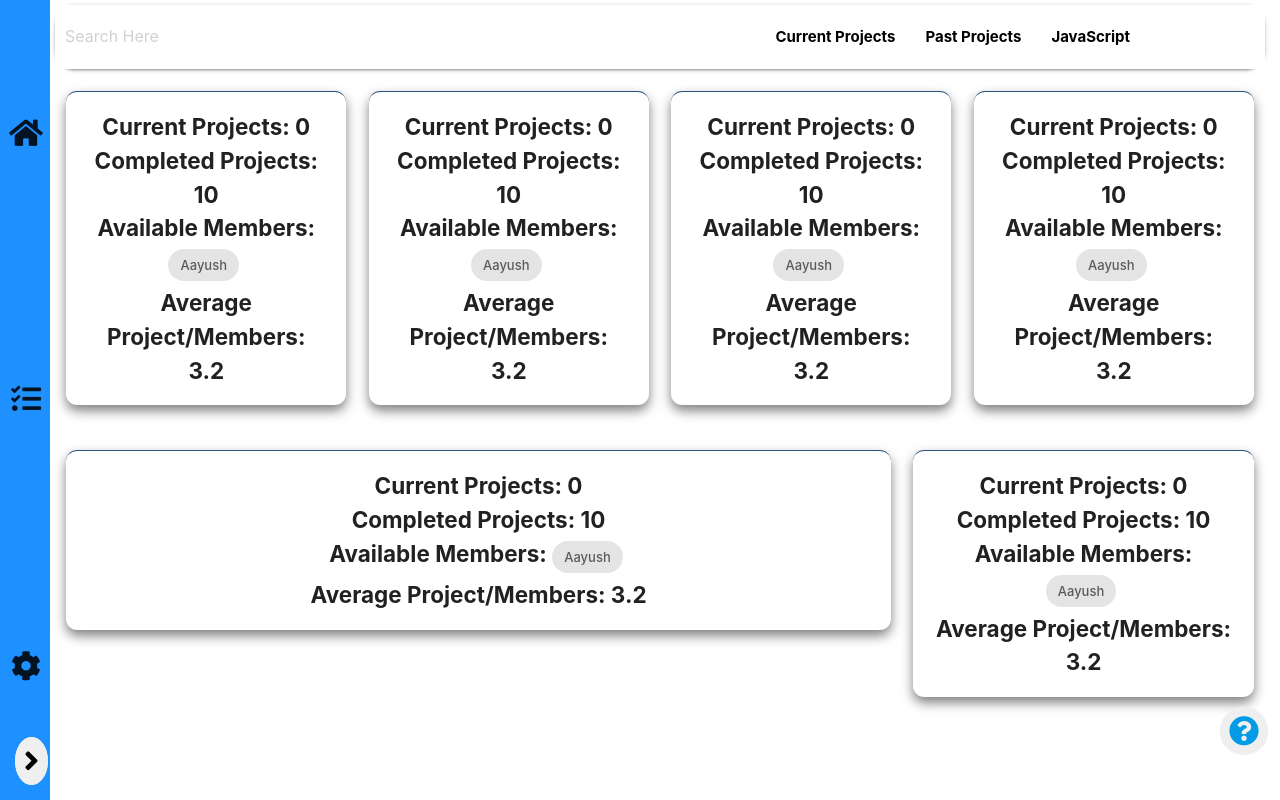
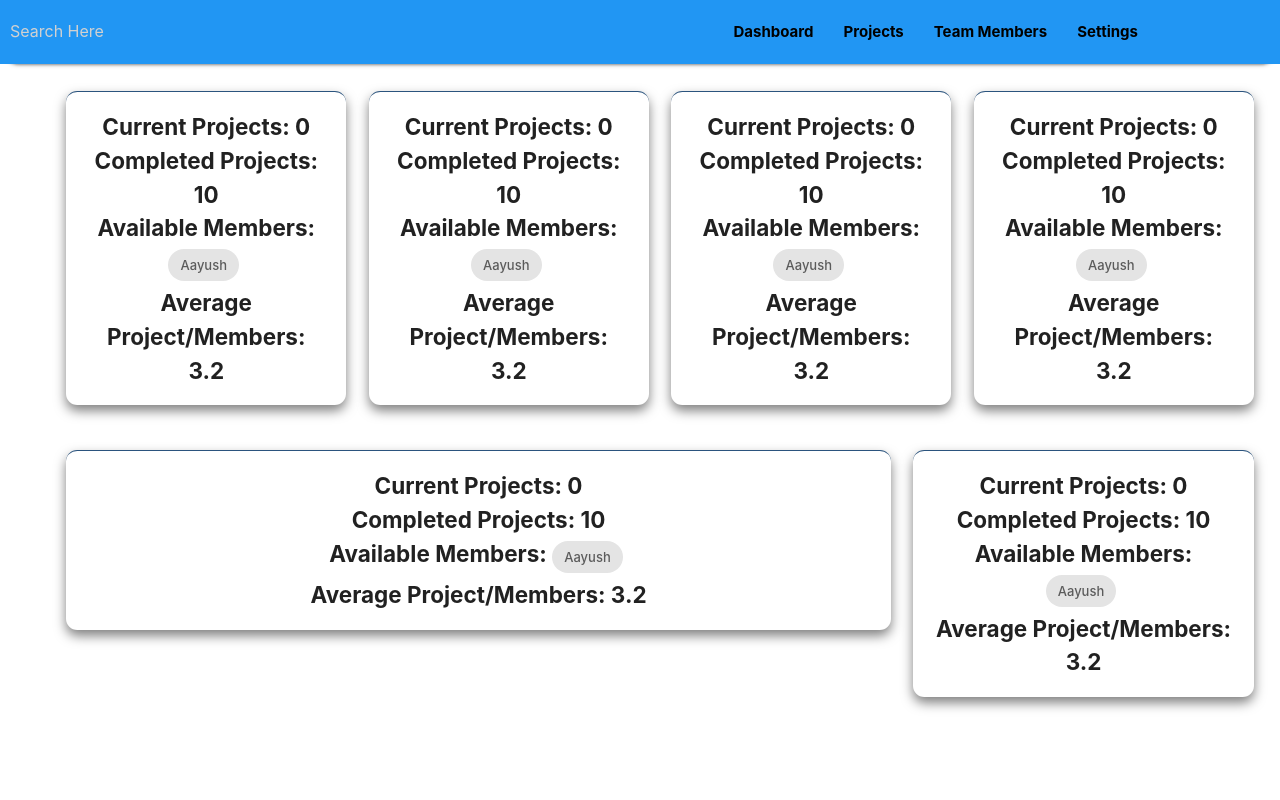
Before and after one commit to LSBDCMonroe/project-management-app, a React (Create React App) app: page / in a window 1280 px wide. Both pictures are taken after a click on the button "LOGIN". Shown: the top 800 px of the page. Built offline with nearby package versions, Linux system fonts and the light colour scheme.

Commit message:
readded navbar to all pages

```diff
--- a/src/App.tsx
+++ b/src/App.tsx
@@ -16,13 +16,13 @@ export default class App extends React.Component <{}, Props>{
   render(){
     return(
         <Router>
-          <Navbar loggedin = {this.state.loggedin} showNav={this.state.showNav} hide={()=>{this.setState({showNav: !this.state.showNav})}}/>
             {this.state.loggedin?
+            <><Navbar/>
             <Switch>
               <Route path="/projects" render={()=> <Projects {...this.state} />} />
               <Route path="/setting" component={Setting} />
               <Route path="*" render={()=> <Home {...this.state}  />} />
-            </Switch>
+            </Switch></>
            :<Switch>
               <Route path="*" render={()=> <Startpage onChange={(e:any)=>{this.setState({userName: e.target.value})}}
                                                     login={()=>{this.setState({loggedin: true})}}/>} />
--- a/src/components/Navbar.tsx
+++ b/src/components/Navbar.tsx
@@ -19,7 +19,7 @@ const FloatBtn = styled.button`
     bottom: 3em;`;
 
 const active = {textShadow: "2px 2px 4px #000000" , color: "white"};
-const Navbar = ({showNav, hide, loggedin}: any)=> (
+const SideNavbar = ({showNav, hide, loggedin}: any)=> (
   <div>
     <div className={(showNav && loggedin? "show": "hide") + " left-nav-bar"}>
 
@@ -32,18 +32,19 @@ const Navbar = ({showNav, hide, loggedin}: any)=> (
   </div>
   );
 
-const Navbar2 = ({}) => (
+const Navbar = ({}) => (
 
-  <nav className="white custom-border-radius">
-    <div className="nav-wrapper white">
+  <nav className="blue custom-border-radius">
+    <div className="nav-wrapper blue">
       <div className="input-field col s3">
           <input placeholder={"Search Here"} type="text"/>
       </div>
       <div className="navbar-right-content">
         <ul id="nav-mobile" className="right hide-on-med-and-down custom-navbar bold">
-          <li><a href="sass.html">Current Projects</a></li>
-          <li><a href="badges.html">Past Projects</a></li>
-          <li><a href="collapsible.html">JavaScript</a></li>
+          <li><NavLink to="/home">Dashboard</NavLink></li>
+          <li><NavLink to="/projects">Projects</NavLink></li>
+          <li><NavLink to="/projects">Team Members</NavLink></li>
+          <li><NavLink to="/setting">Settings</NavLink></li>
         </ul>
       </div>
 
@@ -52,4 +53,4 @@ const Navbar2 = ({}) => (
 
 );
 
-export {Navbar, Navbar2};
+export {Navbar,SideNavbar};
--- a/src/components/index.tsx
+++ b/src/components/index.tsx
@@ -1,6 +1,6 @@
 import Header from './Header';
 import Loader from './Loader';
-import {Navbar, Navbar2} from './Navbar';
+import {Navbar, SideNavbar} from './Navbar';
 import Dashboard from './Dashboard';
 import UpperDashboard from './UpperDashboard';
 import MiddleDashboard from './MiddleDashboard';
@@ -10,4 +10,4 @@ import Modal from './Modal';
 import Footer from './Footer';
 import SelectInput from './SelectInput';
 
-export {Header, Loader, Navbar, Navbar2, Project, Modal, SelectInput, Dashboard, Footer};
+export {Header, Loader, Navbar, SideNavbar, Project, Modal, SelectInput, Dashboard, Footer};
--- a/src/pages/Home.tsx
+++ b/src/pages/Home.tsx
@@ -1,7 +1,7 @@
 import React from 'react';
 import styled from 'styled-components';
 import {Footer} from '../components';
-import {Navbar,Navbar2,Dashboard} from '../components';
+import {Navbar,Dashboard} from '../components';
 
 
 
@@ -19,13 +19,7 @@ const Wrapper = styled.div`
 
 const Home = ({userName}:{userName: string})=>
   <Wrapper className="">
-      <Navbar/>
-      <Navbar2/>
       <Dashboard/>
-
-
-
-
       <Footer/>
   </Wrapper>;
 
```
